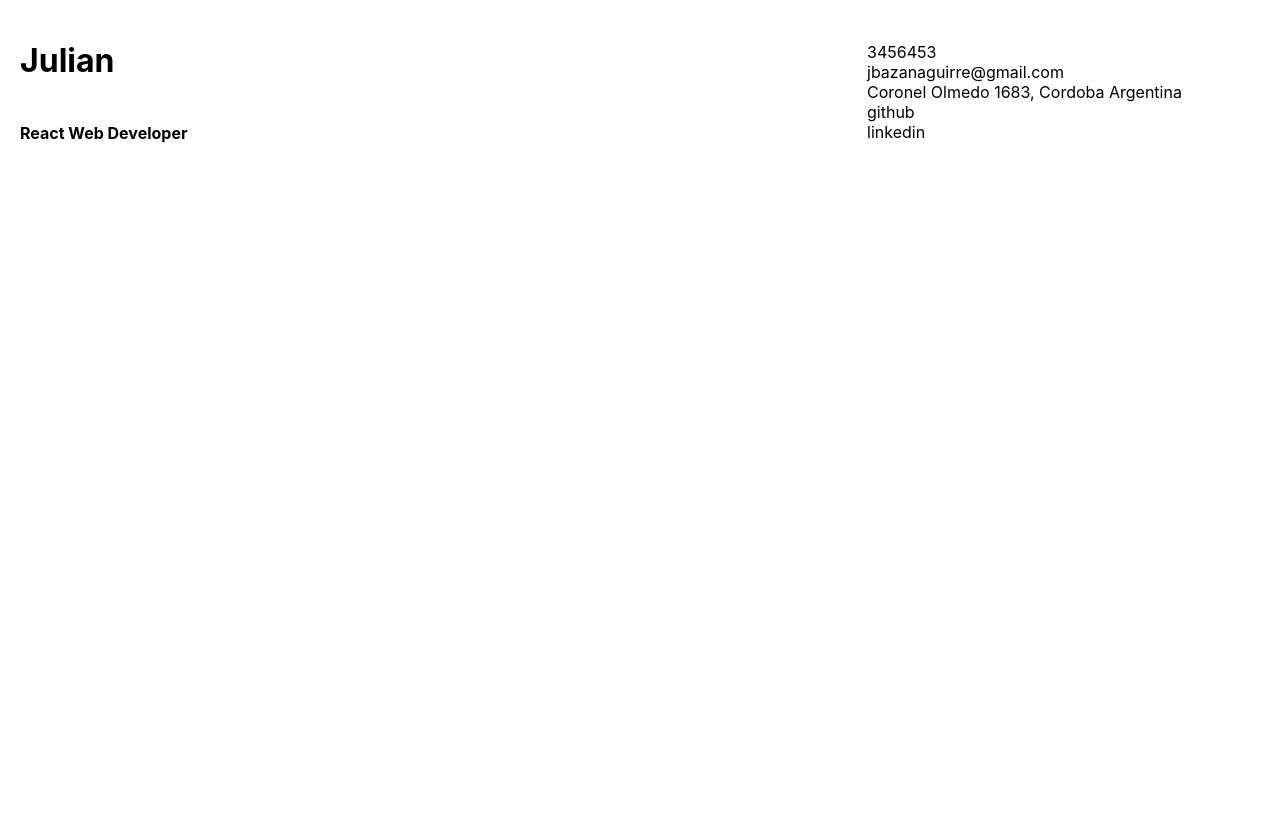
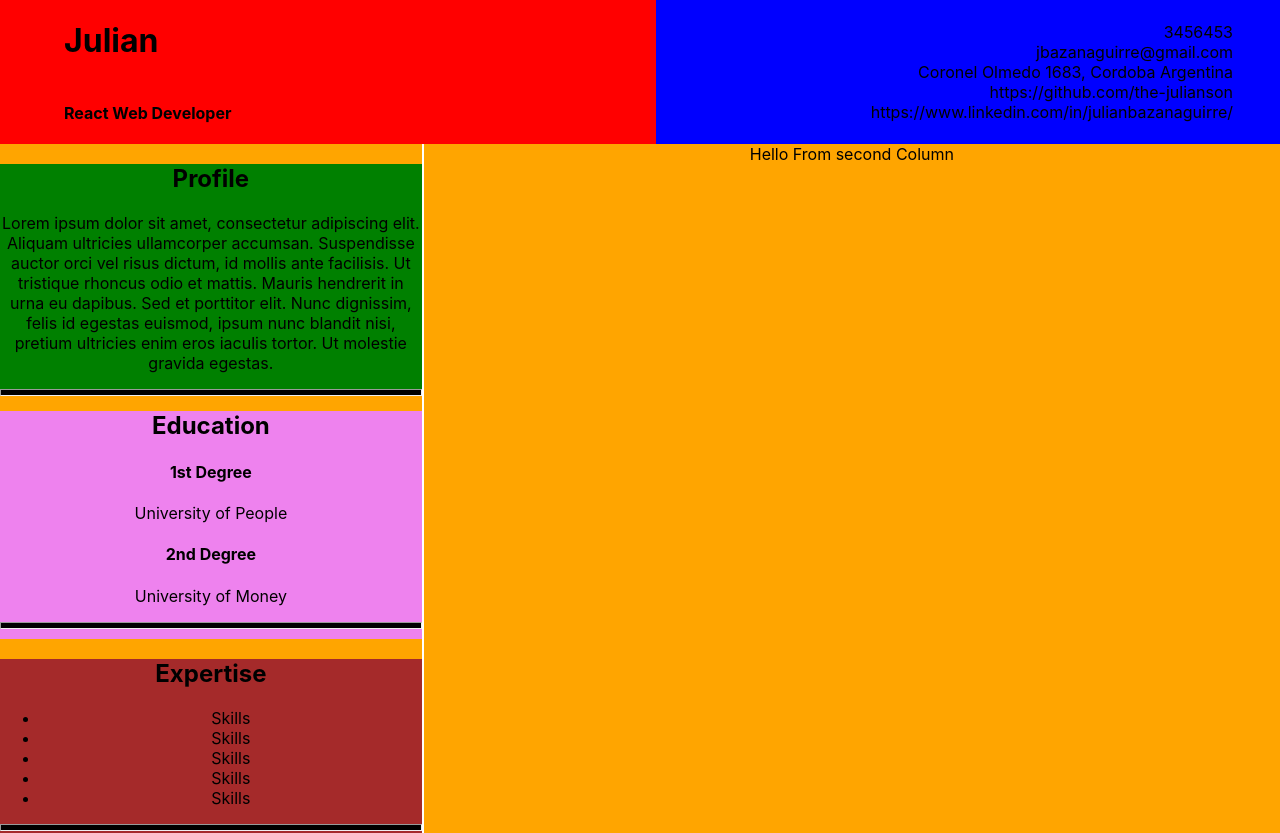
Before and after one commit to the-julianson/miportfolio, a React app: page / in a window 1280 px wide. Before the commit the page ends 800 px from the top, so only its background shows below. Built offline with nearby package versions, Linux system fonts and the light colour scheme.

Commit message:
left column with elements added basic CSS styling created right column but not yet all the components

```diff
--- a/src/component/contact/contact.component.jsx
+++ b/src/component/contact/contact.component.jsx
@@ -2,23 +2,21 @@ import React, {useState} from "react";
 import "./contact.styles.scss";
 
 const ContactComponent = () => {
-    const [{phone, email,address, github, linkedin}] = useState({
+    const [properties] = useState({
         phone: 3456453,
-        email: "jbazanaguirre@gmail.com",
+        envelope: "jbazanaguirre@gmail.com",
         address: "Coronel Olmedo 1683, Cordoba Argentina",
-        github: "github",
-        linkedin: "linkedin"
+        github: "https://github.com/the-julianson",
+        linkedin: "https://www.linkedin.com/in/julianbazanaguirre/"
     })
 
   return (
 
     <div className="contactComp">
       <ul>
-        <li className="phone">{phone}</li>
-        <li className="email">{email}</li>
-        <li className="address">{address}</li>
-        <li className="github">{github}</li>
-        <li className="linkedin">{linkedin}</li>
+          {Object.entries(properties).map( ([item, value]) =>
+                <li className={``} key={item}>{`${value}`}</li>
+            )}
       </ul>
     </div>
   );
--- a/src/component/contact/contact.styles.scss
+++ b/src/component/contact/contact.styles.scss
@@ -4,8 +4,10 @@
     flex-direction: column;
     float: right;
     position: relative;
-    width: 35%;
-    text-align: left;
+    width: 50%;
+    text-align: right;
+    background-color: blue;
+    padding-right: 2em;
 
     ul {
         margin: auto 15px;
--- /dev/null
+++ b/src/component/left-column/left-column.component.jsx
@@ -0,0 +1,28 @@
+import React from 'react';
+import './left-column.styles.scss';
+import LeftFirst from './left-first/left-first.component';
+import LeftSecond from './left-second/left-second.component';
+import LeftThird from './left-third/left-third.component';
+
+
+
+class LeftColumn extends React.Component {
+    constructor (){
+        super();
+        this.state = {
+
+        }
+    }
+
+    render(){
+        return(
+            <div className="left-column">
+                <LeftFirst color="black"/>
+                <LeftSecond color="black"/>
+                <LeftThird color="black"/>
+            </div>
+        );
+    }
+}
+
+export default LeftColumn;
--- /dev/null
+++ b/src/component/left-column/left-column.styles.scss
@@ -0,0 +1,6 @@
+.left-column{
+    width: 33%;
+    background-color: orange;
+    float: left;
+
+}
--- /dev/null
+++ b/src/component/left-column/left-first/left-first.component.jsx
@@ -0,0 +1,22 @@
+import React from "react";
+import "./left-first.styles.scss";
+
+const LeftFirst = ({color}) => (
+  <div className="left-first">
+    <h2>Profile</h2>
+    <p>
+      Lorem ipsum dolor sit amet, consectetur adipiscing elit. Aliquam ultricies
+      ullamcorper accumsan. Suspendisse auctor orci vel risus dictum, id mollis
+      ante facilisis. Ut tristique rhoncus odio et mattis. Mauris hendrerit in
+      urna eu dapibus. Sed et porttitor elit. Nunc dignissim, felis id egestas
+      euismod, ipsum nunc blandit nisi, pretium ultricies enim eros iaculis
+      tortor. Ut molestie gravida egestas.
+    </p>
+    <hr style={{
+            color: color,
+            backgroundColor: color,
+            height: 5
+        }}/>
+  </div>
+);
+export default LeftFirst;
--- /dev/null
+++ b/src/component/left-column/left-first/left-first.styles.scss
@@ -0,0 +1,12 @@
+.left-first {
+    background-color: green;
+    height: 33%;
+    position:relative;
+    flex-direction: row;
+
+    hr {
+        color:black;
+        background-color: black;
+        height: 5;
+    }
+}
--- /dev/null
+++ b/src/component/left-column/left-second/left-second.component.jsx
@@ -0,0 +1,18 @@
+import React from "react";
+import "./left-second.styles.scss";
+
+const LeftSecond = ({color}) => (
+  <div className="left-second">
+    <h2>Education</h2>
+    <h4>1st Degree</h4>
+    <p>University of People</p>
+    <h4>2nd Degree</h4>
+    <p>University of Money</p>
+    <hr style={{
+            color: color,
+            backgroundColor: color,
+            height: 5
+        }}/>
+  </div>
+);
+export default LeftSecond;
--- /dev/null
+++ b/src/component/left-column/left-second/left-second.styles.scss
@@ -0,0 +1,4 @@
+.left-second{
+    background-color: violet;
+    height: 33%;
+}
--- /dev/null
+++ b/src/component/left-column/left-third/left-third.component.jsx
@@ -0,0 +1,21 @@
+import React from "react";
+import "./left-third.styles.scss";
+
+const LeftThird = ({color}) => (
+  <div className="left-third">
+    <h2>Expertise</h2>
+    <ul>
+      <li>Skills</li>
+      <li>Skills</li>
+      <li>Skills</li>
+      <li>Skills</li>
+      <li>Skills</li>
+    </ul>
+    <hr style={{
+            color: color,
+            backgroundColor: color,
+            height: 5
+        }}/>
+  </div>
+);
+export default LeftThird;
--- /dev/null
+++ b/src/component/left-column/left-third/left-third.styles.scss
@@ -0,0 +1,4 @@
+.left-third{
+    background-color: brown;
+    height: 33%;
+}
--- /dev/null
+++ b/src/component/right-column/right-column.component.jsx
@@ -0,0 +1,12 @@
+import React from 'react';
+import './right-column.styles.scss';
+
+const RightColumn = () => {
+    return (
+        <div className="rigth-column">
+            Hello From second Column
+        </div>
+    )
+};
+
+export default RightColumn;
--- /dev/null
+++ b/src/component/right-column/right-column.styles.scss
@@ -0,0 +1,7 @@
+.rigth-column {
+  background-color: orange;
+  left: 100px;
+  margin: 0 0 0 2px;
+  width: 67%;
+  overflow: hidden;
+}
--- a/src/component/title/title.styles.scss
+++ b/src/component/title/title.styles.scss
@@ -3,6 +3,8 @@
     flex-direction: column;
     float: left;
     position: relative;
-    width: 65%;
+    width: 50%;
     text-align: left;
+    background-color: red;
+    padding-left: 4em;
 }
--- a/src/pages/main-page/App.css
+++ b/src/pages/main-page/App.css
@@ -7,6 +7,14 @@
 .header {
   width: 100%;
   display: flex;
-  position: fixed;
-  padding: 20px;
+  position: relative;
+  padding: 0px;
+  top: 0px;
+  left: 0px;
 }
+
+.main-body{
+  width: 100%;
+  display: flex;
+  overflow: hidden;
+}
--- a/src/pages/main-page/App.js
+++ b/src/pages/main-page/App.js
@@ -3,6 +3,9 @@ import './App.css';
 
 import TitleComponent from '../../component/title/title.component';
 import ContactComponent from '../../component/contact/contact.component';
+import LeftColumn from '../../component/left-column/left-column.component';
+import RightColumn from '../../component/right-column/right-column.component';
+
 
 
 function App() {
@@ -15,6 +18,10 @@ function App() {
         <TitleComponent/>
         <ContactComponent/>
       </div>
+      <div className="main-body">
+        <LeftColumn/>
+        <RightColumn/>
+      </div>
     </div>
   );
 }
```
Also changed, not shown: src/pages/main-page/sample.html (added, +17 -0 lines), 1 other file.
